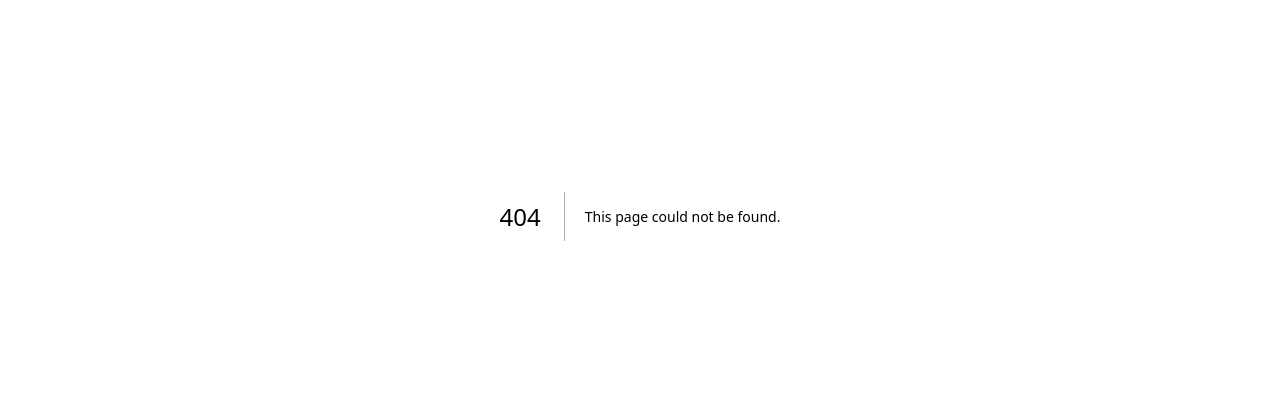
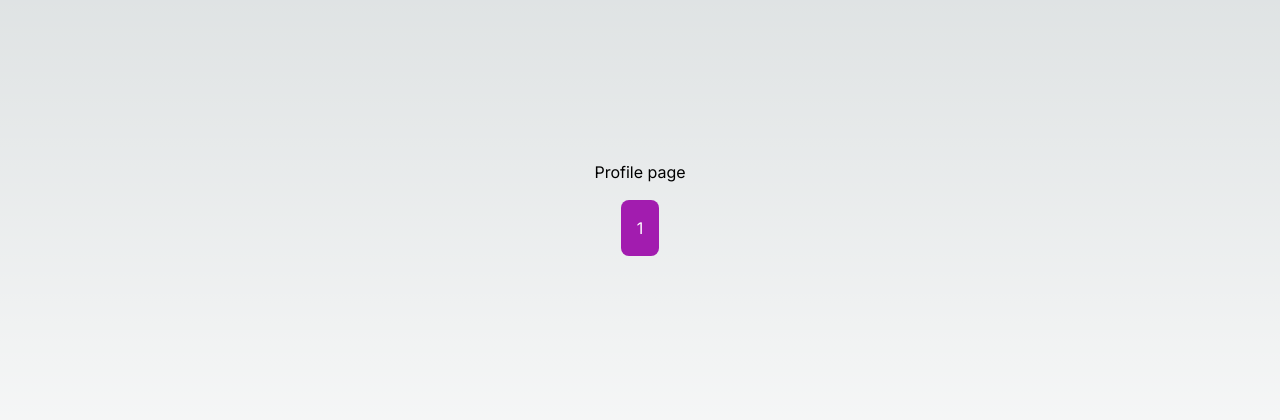
Before and after one commit to Yash912002/nextauth, a Next.js app: page /profile/1 in a window 1280 px wide. Before the commit this address had no page. Shown: the part 184-604 px from the top of the page. Built offline with nearby package versions, Linux system fonts and the light colour scheme.

Commit message:
Added dynamic route to profile

```diff
--- /dev/null
+++ b/src/app/profile/[id]/page.tsx
@@ -0,0 +1,8 @@
+export default function page({ params }: any) {
+	return (
+		<div className="flex flex-col items-center justify-center min-h-screen py-2">
+			<h1>Profile page</h1>
+			<h2 className="p-4 m-4 bg-fuchsia-700 text-white rounded-lg ">{params.id}</h2>
+		</div>
+	);
+}
```
